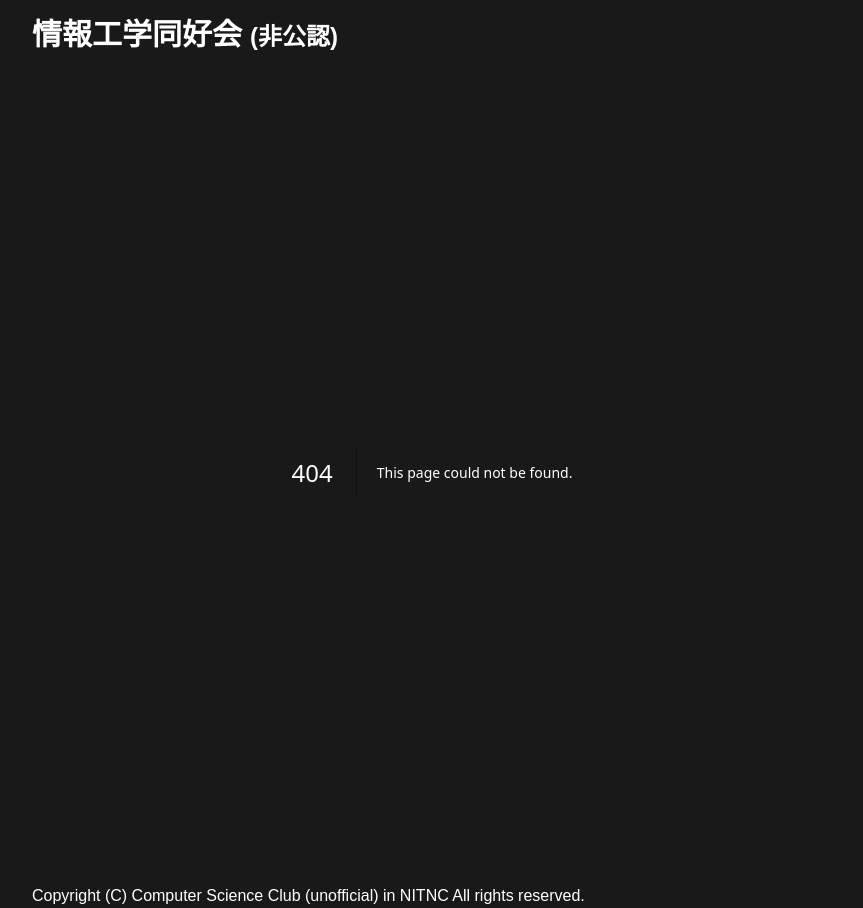
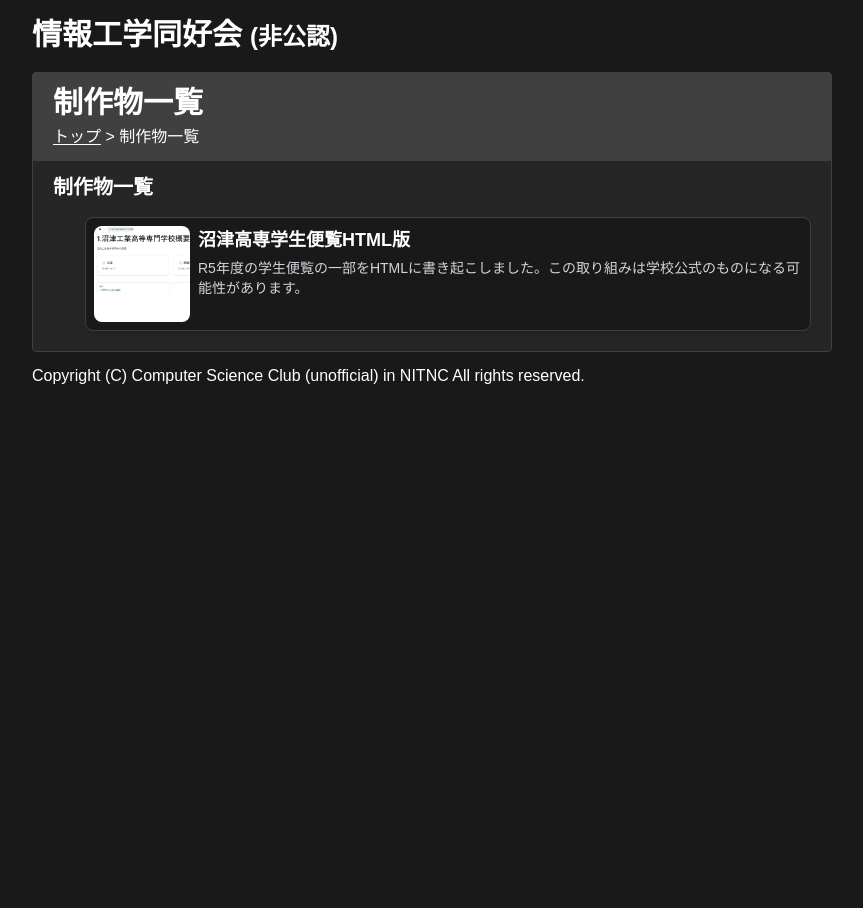
Before and after one commit to csc-a452p/website, a Next.js app: page /works in a window 1280 px wide. Before the commit this address had no page. Shown: the whole page, without its empty margins (208-1071 px from the left). After the commit the page ends 800 px from the top, so only its background shows below. Built offline with nearby package versions, Linux system fonts and the light colour scheme.

Commit message:
[add] works
制作物追加

```diff
--- /dev/null
+++ b/app/components/WorkItem.tsx
@@ -0,0 +1,24 @@
+import React from "react";
+import Image from "next/image";
+
+
+
+export default function WorkItem({ thumbnail, title, description,link }: { thumbnail: string, title: string, description: string, link: string }) {
+    return (
+        <div className="flex border border-neutral-700 rounded-lg p-2 my-2 shadow-md bg-[#191919]">
+      <a href={link} target="_blank" rel="noopener noreferrer" className="relative w-24 h-24 mr-2">
+        <Image
+          src={thumbnail}
+          alt={title}
+          layout="fill"
+          objectFit="cover"
+          className="rounded-lg"
+        />
+      </a>
+            <div className="flex-1">
+                <h3 className="m-0 text-lg font-bold text-white">{title}</h3>
+                <p className="mt-1 text-sm text-gray-300">{description}</p>
+            </div>
+        </div>
+    );
+}
--- a/app/goods/page.tsx
+++ b/app/goods/page.tsx
@@ -3,7 +3,7 @@ import GoodsItem from "../components/GoodsItem";
 import DLink from "../components/DLink";
 
 export const metadata: Metadata = {
-    title: '刊行・制作物一覧',
+    title: '販売品一覧',
 }
 
 export default function Home() {
@@ -12,8 +12,8 @@ export default function Home() {
             <main className="w-full md:m-auto flex gap-2">
                 <div className={`w-full bg-neutral-800 border border-neutral-700 rounded`}>
                     <div className="bg-neutral-700 p-3 pl-5">
-                        <h1 className="w-full font-bold text-3xl mb-1">刊行・制作物一覧</h1>
-                        <div><DLink href={"/"}>トップ</DLink> &gt; 刊行・制作物一覧</div>
+                        <h1 className="w-full font-bold text-3xl mb-1">販売品一覧</h1>
+                        <div><DLink href={"/"}>トップ</DLink> &gt; 販売品一覧</div>
                     </div>
 
                     <div className="mx-2 flex flex-col gap-3 p-3">
--- a/app/page.tsx
+++ b/app/page.tsx
@@ -32,15 +32,16 @@ export default function Home() {
                     </Section>
                 </div>
                 <div className="flex-[1] items-stretch">
-                    <Section title={"メニュー"} className="h-full">
+                <Section title={"メニュー"} className="h-full">
                         <ul className="list-disc ml-5">
                             <ListItem href={"notice"}>お知らせ</ListItem>
-                            <ListItem href={"goods"}>刊行・制作物一覧</ListItem>
-                            <ListItem href={"event"}>イベント参加</ListItem>
-                            <ListItem href={"member"}>メンバー紹介</ListItem>
-                            <ListItem href={"sns"}>各種SNS</ListItem>
-                            <ListItem href={"contact"}>問い合わせ</ListItem>
-                            <ListItem href={"api"}>API</ListItem>
+                            <ListItem href={"goods"}>販売品一覧</ListItem>
+                            <ListItem href={"works"}>制作物一覧</ListItem>
+                            <ListItem href={""}>イベント参加歴</ListItem>
+                            <ListItem href={""}>メンバー紹介</ListItem>
+                            <ListItem href={""}>各種SNS</ListItem>
+                            <ListItem href={""}>問い合わせ</ListItem>
+                            <ListItem href={""}>API</ListItem>
                         </ul>
                     </Section>
                 </div>
--- /dev/null
+++ b/app/works/page.tsx
@@ -0,0 +1,40 @@
+import { Metadata } from "next";
+import Link from "next/link";
+import WorkItem from "../components/WorkItem";
+
+export const metadata: Metadata = {
+    title: '制作物',
+}
+
+export default function Home() {
+    return (
+        <>
+            <main className="w-full md:m-auto flex gap-2">
+                <div className={`w-full bg-neutral-800 border border-neutral-700 rounded`}>
+                    <div className="bg-neutral-700 p-3 pl-5">
+                        <h1 className="w-full font-bold text-3xl mb-1">制作物一覧</h1>
+                        <div><Link href={"/"} className="underline underline-offset-2">トップ</Link> &gt; 制作物一覧</div>
+                    </div>
+
+                    <div className="mx-2 flex flex-col gap-3 p-3">
+
+                        <div className="flex flex-col gap-2">
+                            <h2 className="text-xl font-bold">制作物一覧</h2>
+                            <ul className="list-disc ml-8 flex flex-col gap-2">
+                                <WorkItem
+                                    thumbnail="/assets/works/nitncwebdoc/thumbnail.png"
+                                    link="https://nitnc-handbook.vercel.app/"
+                                    title="沼津高専学生便覧HTML版"
+                                    description="R5年度の学生便覧の一部をHTMLに書き起こしました。この取り組みは学校公式のものになる可能性があります。"
+                                />
+
+                            </ul>
+                        </div>
+
+
+                    </div>
+                </div>
+            </main>
+        </>
+    );
+}
```
Also changed, not shown: public/assets/works/nitncwebdoc/thumbnail.png (added).
